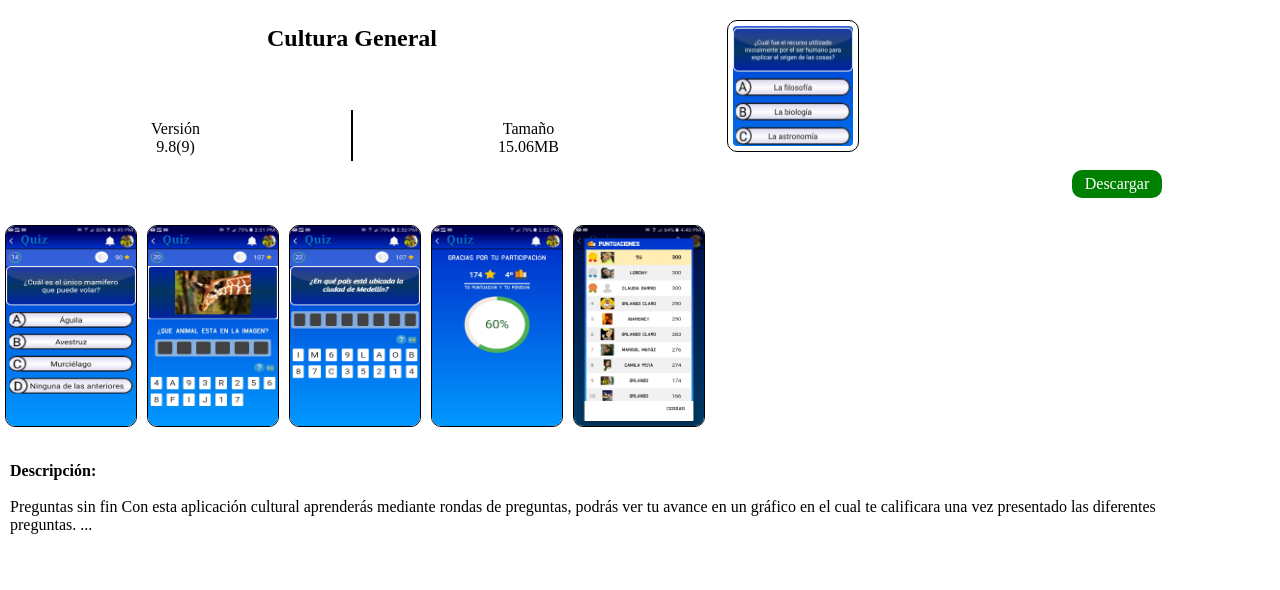
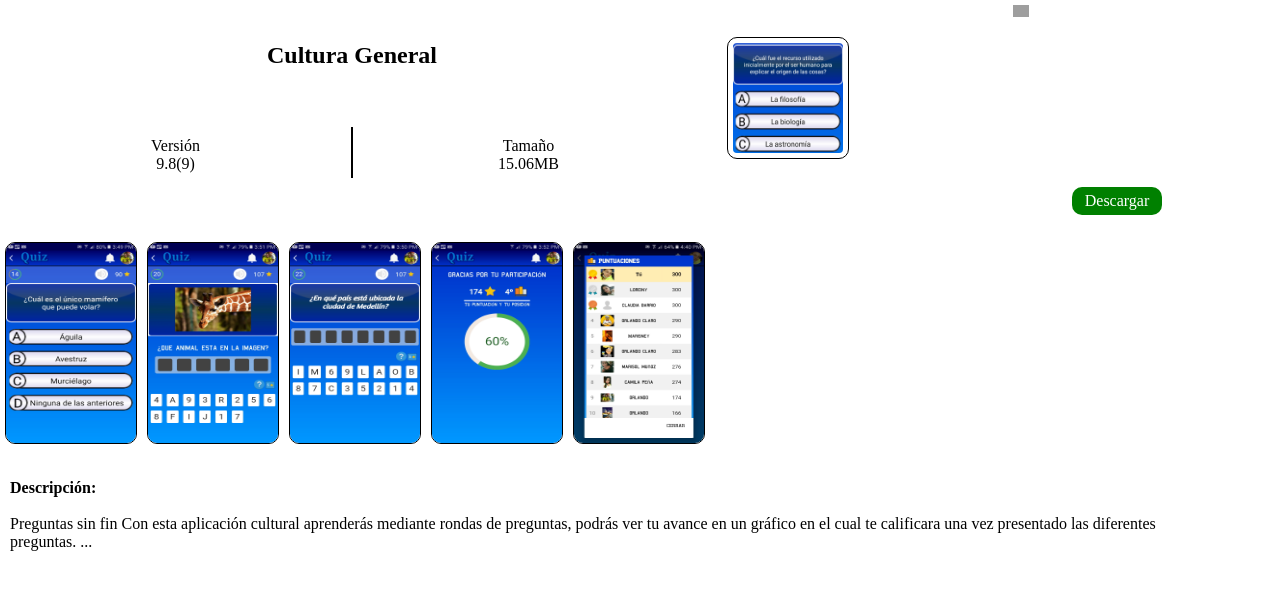
Before and after one commit to Orlando43claro/Cultura-General, a plain HTML site: page index.html in a window 1280 px wide. Drawn offline with Linux system fonts and the light colour scheme; grey boxes are pictures that could not be loaded.

Commit message:
Update index.html

```diff
--- a/index.html
+++ b/index.html
@@ -8,6 +8,10 @@ margin: 0;
 }
 
 body{width:100%; height: 100%; background: #ffffff;}
+
+  .section01{margin: 5px;  height: 12px; width:80%; }
+.section01 img{ height: 12px; float: right;}
+
 
 .container{
 height: 150px; width:100%;}
@@ -42,8 +46,13 @@ p{padding: 10px; }
 </style>
 </head>
 <body>
+ <section class="section01">
+  <img style="border: 0px solid; display: inline;" alt="contador de visitas" src="https://websmultimedia.com/contador-de-visitas.php?id=6593">
+ </section>
+
+
 <div class="container">
-<section id="section1"><img src="1.png" width="120"  height="120">
+<section id="section1"><img src="1.png" width="110"  height="110">
 </section>
 
 <section id="section2"><center><h2 id="titulo">Cultura General</h2></center>
```
